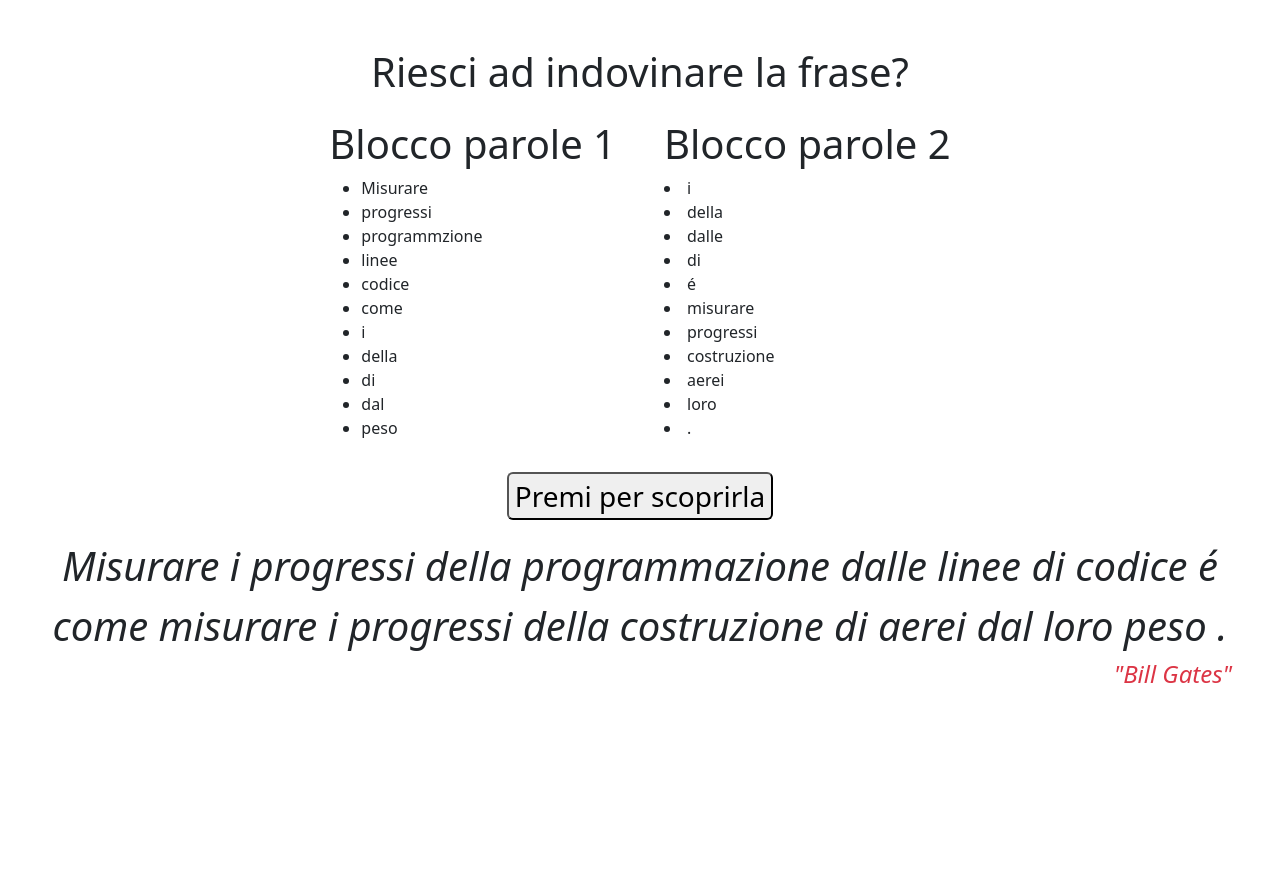
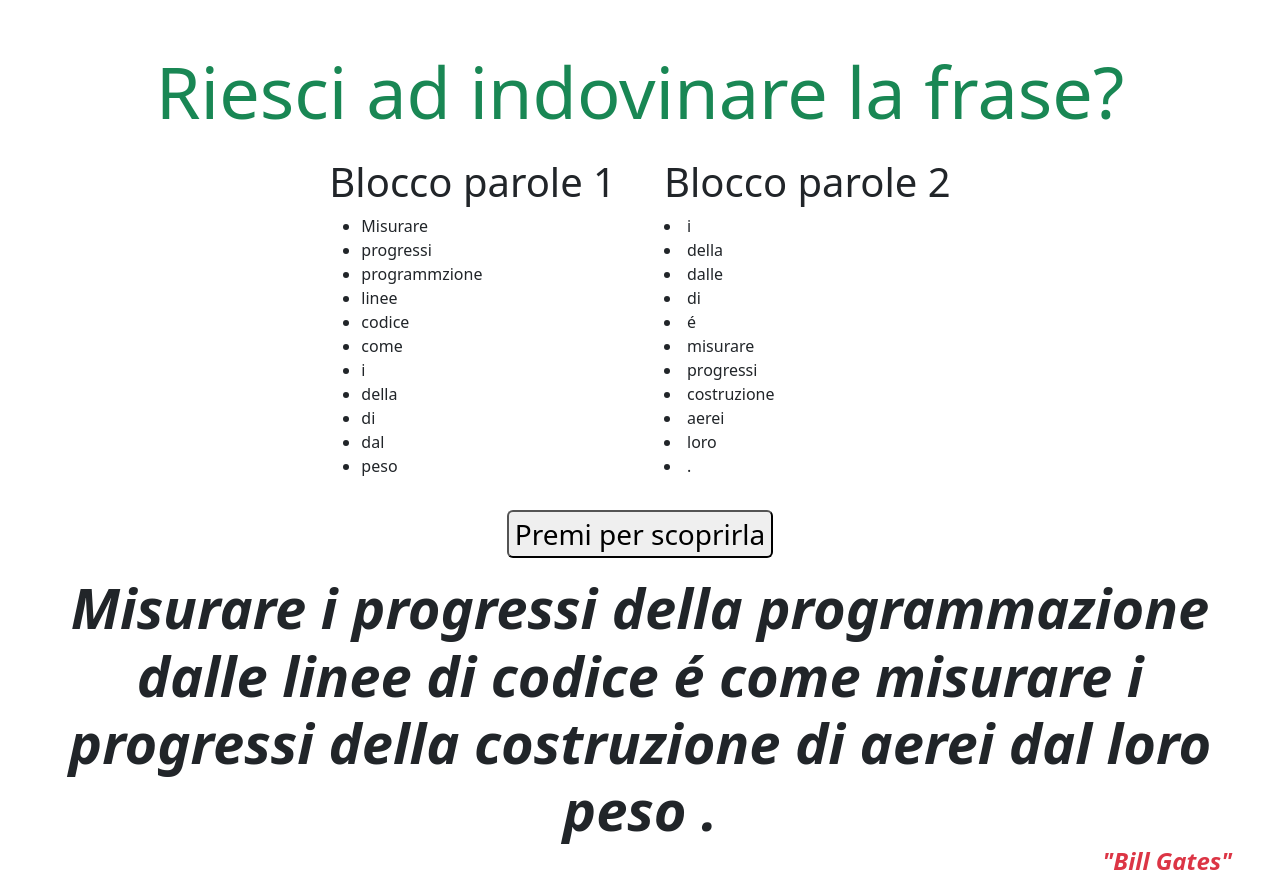
Before and after one commit to michele-pupo/js-jsnacks-blocco-3, a plain HTML site: page Snack 2/index.html in a window 1280 px wide. Both pictures are taken after a click on the button "Premi per scoprirla". Before the commit the page ends 800 px from the top, so only its background shows below. Drawn offline with nearby package versions, Linux system fonts and the light colour scheme.

Commit message:
end exercise

```diff
--- a/Snack 2/index.html
+++ b/Snack 2/index.html
@@ -10,7 +10,7 @@
 </head>
 <body>
     <div class="mt-5">
-        <h1 class="text-center">Riesci ad indovinare la frase?</h1>
+        <h1 class="text-center display-2 text-success ">Riesci ad indovinare la frase?</h1>
         <div class="container-fluid d-flex justify-content-center gap-5">
             <div>
                 <h1 class="mt-3">Blocco parole 1</h1>
@@ -49,8 +49,8 @@
             <button id="generate-phrase" class="fs-3 rounded-2">Premi per scoprirla</button>
         </div>
         <div class="fst-italic fs-1 mt-3 text-center container-fluid px-5">
-            <div id="phrase"></div>
-            <span style="display: none;" id="author" class="fst-italic text-danger fs-4 justify-content-end">"Bill Gates"</span>
+            <div id="phrase" class="display-4 fw-bolder"></div>
+            <span style="display: none;" id="author" class="fst-italic text-danger fs-4 justify-content-end fw-bolder">"Bill Gates"</span>
         </div>
     </div>
 
```
